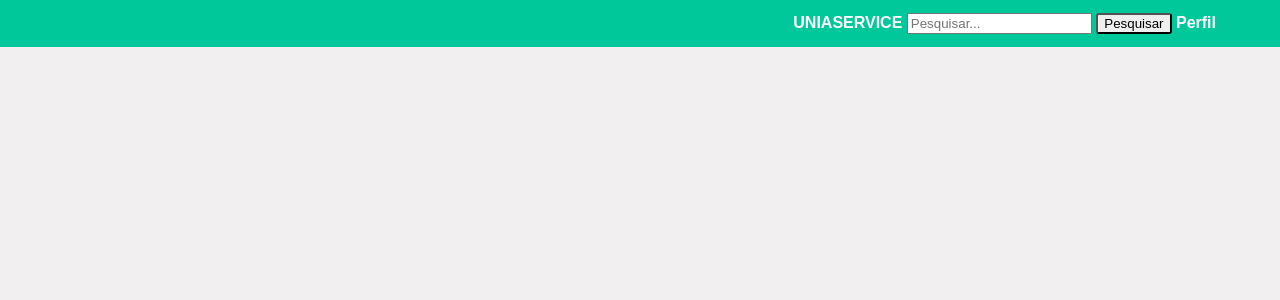
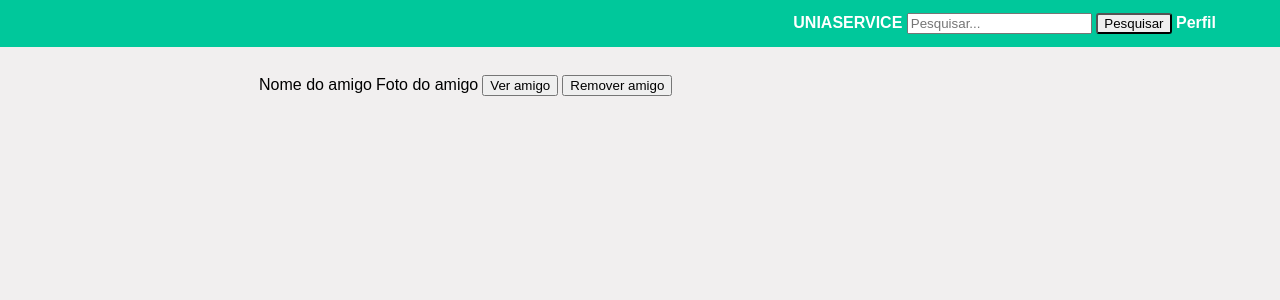
Before and after one commit to Nunes03/site-programacao-web, a PHP site: page /amigos.html in a window 1280 px wide. Shown: the top 300 px of the page. Run offline with PHP 8.4, Linux system fonts and the light colour scheme.

Commit message:
Criando página de listagem de "Meus amigos"

```diff
--- a/components/amigos/amigos.css
+++ b/components/amigos/amigos.css
@@ -28,3 +28,9 @@ body, html {
     border-radius: 3px;
     font-weight: 500;
 }
+
+.container-listagem-meus-amigos {
+    margin: auto;
+    margin-top: 25px;
+    width: 60%;
+}
--- a/components/amigos/amigos.html
+++ b/components/amigos/amigos.html
@@ -14,8 +14,18 @@
                 <button class="botao-pesquisar">Pesquisar</button>
                 <a class="menu-item">Perfil</a>
             </div>
-            <div>
+            <div class="container-listagem-meus-amigos">
+                <table>
+                    <tr>
+                        <div class="container-amigo-dado">
 
+                        </div>
+                        <td>Nome do amigo</td>
+                        <td>Foto do amigo</td>
+                        <td><button>Ver amigo</button></td>
+                        <td><button>Remover amigo</button></td>
+                    </tr>
+                </table>
             </div>
         </div>
     </body>
--- a/components/home/home.css
+++ b/components/home/home.css
@@ -42,6 +42,12 @@ body, html {
     margin-right: 10px;
     margin-top: 25px;
     border-radius: 5px;
+}
+
+iframe {
+    width: 100%;
+    height: 220px;
+    border: none;
 }
 
 .postar-texto {
--- a/components/recomendar-amigos/recomendar-amigos.css
+++ b/components/recomendar-amigos/recomendar-amigos.css
@@ -31,7 +31,3 @@
 .conhecer-pessoas-botao {
     margin-left: 60px;
 }
-
-.container-meus-amigos {
-    background-color: rgb(0,200,155);;
-}
--- a/components/recomendar-amigos/recomendar-amigos.html
+++ b/components/recomendar-amigos/recomendar-amigos.html
@@ -1,8 +1,6 @@
 <html>
+    <link rel="stylesheet" type="text/css" href="recomendar-amigos.css" />
     <div>
-        <div class="container-meus-amigos">
-            <a href="link.com">Meus amigos</a>
-        </div>
         <h4>Pessoas que você talvez conheça</h4>
         <div class="conhecer-pessoas-dados">
             <div>
```
